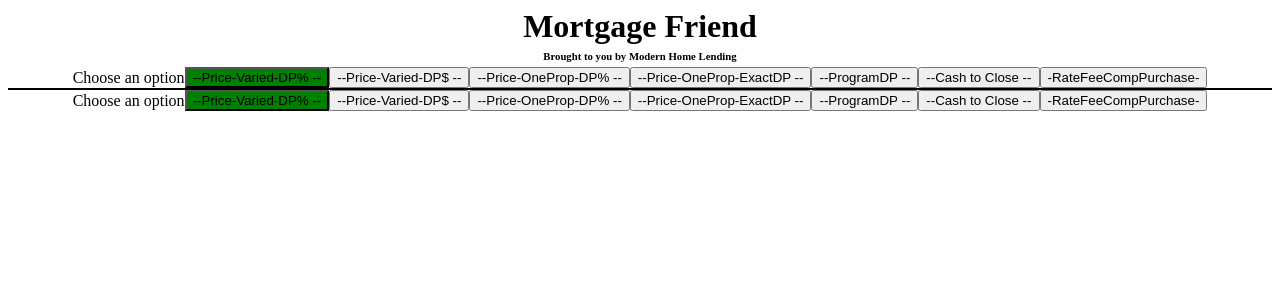
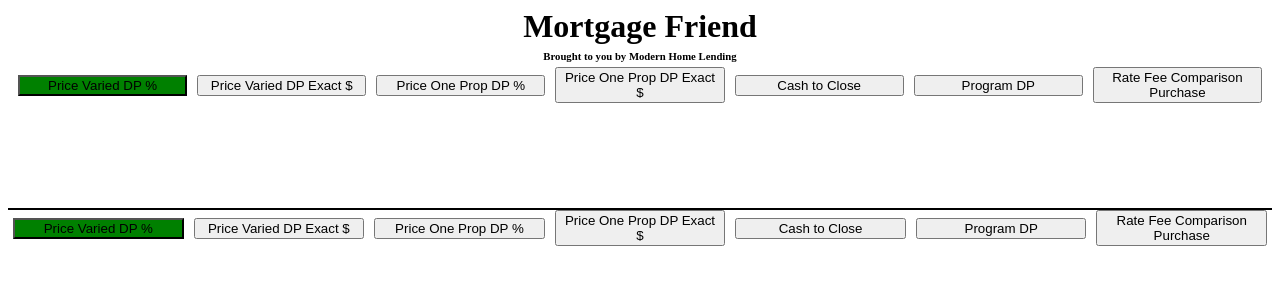
Before and after one commit to Zakery1/More-Friend, an Angular app: page /dashboard in a window 1280 px wide. Shown: the top 300 px of the page. Built offline with nearby package versions, Linux system fonts and the light colour scheme.

Commit message:
ngclass conditional navbar

```diff
--- a/src/app/components/dashboard/dashboard.component.html
+++ b/src/app/components/dashboard/dashboard.component.html
@@ -1,4 +1,4 @@
-<div class="links">
+<!-- <div class="links">
 		Choose an option <br>
 		<button (click)="changeRoute()" [ngClass]="{'chosen-scenario': 'Navbar.pvdp.activated'}" class="link" routerLink="/pvdp">--Price-Varied-DP% --</button>
 		<br>
@@ -14,7 +14,8 @@
 		<br>
 		<button (click)="changeRoute()" [ngClass]="{'chosen-scenario': rateFeeCompPurchase===true}" class="link" routerLink="/rateFeeCompPurchase">-RateFeeCompPurchase-</button>
 	</div>
-	<br>
-	<div class="links">
-		<button class="link" *ngFor="let item of navBarEnum">{{item}}</button>
+	<br> -->
+	<div class="links" >
+		<button *ngFor="let key of navbarKeys" class="link" [ngClass]="{'chosen-scenario': navbarObj[key].activated}"  [routerLink]="[navbarObj[key].route]">{{ navbarObj[key].label }}</button>
+		<!-- <some-element [ngStyle]="{'font-style': 1}">...</some-element> -->
 	</div>
--- a/src/app/components/dashboard/dashboard.component.scss
+++ b/src/app/components/dashboard/dashboard.component.scss
@@ -10,3 +10,8 @@
 .chosen-scenario {
 	background: green;
 }
+
+button {
+	width: 200px;
+	margin: 0 5px 0 5px;
+}
--- a/src/app/components/dashboard/dashboard.component.ts
+++ b/src/app/components/dashboard/dashboard.component.ts
@@ -13,6 +13,9 @@
 })
 export class DashboardComponent implements OnInit {
 
+	public navbarObj = Navbar;
+	public navbarKeys = [];
+
 
 
 	clickNavScenarioes() {
@@ -25,15 +28,17 @@
 	// 	}
 	// }
 
-    // keys() : Array<string> {
-    //     var keys = Object.keys(this.Navbar);
-    //     return keys;
-    // }
+	// keys() : Array<string> {
+	//     var keys = Object.keys(this.Navbar);
+	//     return keys;
+	// }
 
 	constructor() {
 		// this.clickNavScenario();
-		console.log( 'navbar', Navbar.pvdp);
-	 }
+		console.log('navbarObj', this.navbarObj);
+
+		this.navbarKeys = Object.keys(this.navbarObj);
+	}
 
 	ngOnInit() {
 
--- a/src/app/components/navbar/navbar.component.html
+++ b/src/app/components/navbar/navbar.component.html
@@ -6,6 +6,4 @@
   <div class="dash-board">
     <app-dashboard></app-dashboard>
   </div>
-
-
 </div>
--- a/src/app/components/navbar/navbar.component.scss
+++ b/src/app/components/navbar/navbar.component.scss
@@ -1,5 +1,5 @@
 .nav-bar-main {
-    height: 80px;
+    height: 200px;
 	border-bottom: 2px solid black;
 	.headers {
 		.title {
--- a/src/app/models/situations.ts
+++ b/src/app/models/situations.ts
@@ -1,6 +1,6 @@
-export var Navbar = {
+export const Navbar: any = {
 	pvdp: {
-        activated: 0,
+		activated: 1,
 		route: '/pvdp',
 		label: 'Price Varied DP %'
 	},
@@ -34,4 +34,4 @@
 		route: '/rateFeeCompPurchase',
 		label: 'Rate Fee Comparison Purchase'
 	},
-}
+};
```
Lines whose indentation alone changed are shown as unchanged.
